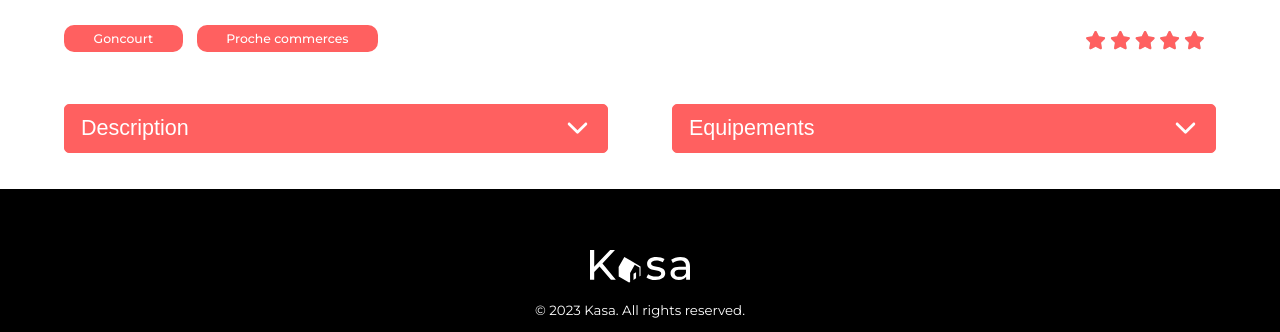
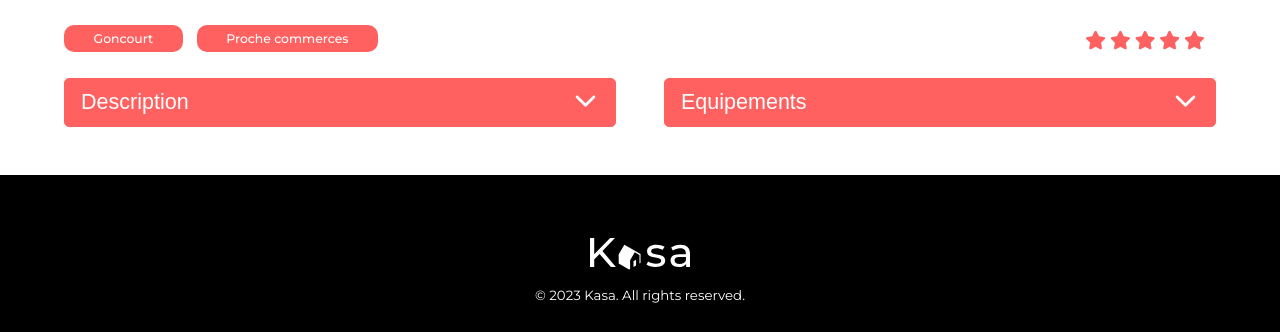
Before and after one commit to csocrate/Rental-properties-app-React, a React (Vite) app: page /propriete/0979876d in a window 1280 px wide. Shown: the part 620-952 px from the top of the page. Built offline with nearby package versions, Linux system fonts and the light colour scheme.

Commit message:
Ref. #14 - Check style, HTML and update them

```diff
--- a/src/assets/scss/abstracts/_variables.scss
+++ b/src/assets/scss/abstracts/_variables.scss
@@ -22,9 +22,8 @@
   $secondary-color:                      #FFF;
   $tertiary-color:                       #000;
 
-  $dark-light:                           lighten($tertiary-color, 30%);
   $gray-light:                           lighten($tertiary-color, 96.47%); // #F6F6F6
-  $gray:                                 lighten($tertiary-color, 80%);
+  $gray:                                 lighten($tertiary-color, 80%); // #CCC
   $cover-light:                          rgba($tertiary-color, .3);
 
   /**
@@ -45,7 +44,7 @@
   $font-size-body:                        $font-size-init;
   $font-style-body:                       normal;
   $font-weight-body:                      400;
-  $line-height-body:                      19px;
+  $line-height-body:                      $line-height-normal * 1.188;
   $color-body:                            $secondary-color;
   $bg-color-body:                         $secondary-color;
 
@@ -101,7 +100,7 @@ $bg-color-footer:                         $tertiary-color;
 // --------------------------------------------------
 
 //== Banner ==
-$bg-color-banner:                         $dark-light;
+$bg-color-banner:                         $primary-color;
 $bg-color-banner-after:                   $cover-light;
 $font-size-h1-banner:                     $font-size-normal * 1.3;
 $font-size-h1-banner-375:                 $font-size-normal * 1.4;
@@ -127,7 +126,7 @@ $font-size-li-accordion-lg:               $font-size-normal * .975;
 $font-size-li-accordion-xl:               $font-size-normal * 1.1;
 $font-size-li-accordion-xxl:              $font-size-normal * 1.15;
 $font-weight-title-accordion:             500;
-$line-height-li-accordion:                1.5;
+$line-height-panel-accordion:             $line-height-normal * 1.5;
 $color-title-accordion:                   $secondary-color;
 $color-li-accordion:                      $primary-color;
 $bg-color-accordion:                      $primary-color;
--- a/src/assets/scss/base/_typography.scss
+++ b/src/assets/scss/base/_typography.scss
@@ -144,7 +144,7 @@
 
   li {
     font-size: $font-size-title-accordion;
-    line-height: $line-height-li-accordion;
+    line-height: $line-height-panel-accordion;
     color: $color-li-accordion;
     list-style: none;
 
--- a/src/assets/scss/pages/_about.scss
+++ b/src/assets/scss/pages/_about.scss
@@ -4,8 +4,8 @@
     flex-direction: column;
     justify-content: center;
     align-items: center;
-    padding-top: 0.875rem;
-    padding-bottom: 0.875rem;
+    padding-top: .875rem;
+    padding-bottom: .875rem;
 
     @media (min-width: $breakpoint-md ) {
       max-width: 80%;
--- a/src/assets/scss/pages/_home.scss
+++ b/src/assets/scss/pages/_home.scss
@@ -2,18 +2,20 @@
   > div {
     display: grid;
     max-width: 100%;
-    margin-top: 2rem;
+    margin-top: 1.25rem;
     margin-bottom: 2rem;
     grid-template-columns: 1fr;
     gap: 1rem;
 
     @media (min-width: $breakpoint-md ) {
       grid-template-columns: 1fr 1fr;
+      margin-top: 1.5rem;
     }
 
     @media (min-width: $breakpoint-lg ) {
       grid-template-columns: 1fr 1fr 1fr;
       gap: 1.5rem;
+      margin-top: 2rem;
       padding: 2rem;
       border-radius: 10px;
       background-color: $bg-color-cards;
--- a/src/assets/scss/pages/_property.scss
+++ b/src/assets/scss/pages/_property.scss
@@ -131,22 +131,25 @@
     display: flex;
     flex-direction: column;
     margin-top: .65rem;
-    margin-bottom: .65rem;
+    margin-bottom: 1.25rem;
 
     @media (min-width: $breakpoint-md ) {
       flex-direction: row;
       justify-content: space-between;
       gap: 2rem;
       width: 100%;
-      margin-bottom: 1rem;
+      margin-top: -.75rem;
+      margin-bottom: 1.75rem;
     }
 
     @media (min-width: $breakpoint-lg ) {
       gap: 3rem;
+      margin-top: -1rem;
     }
 
-    @media (min-width: $breakpoint-lg ) {
+    @media (min-width: $breakpoint-xl ) {
       gap: 4rem;
+      margin-bottom: 2rem;
     }
 
     .accordion {
--- a/src/components/Card/index.jsx
+++ b/src/components/Card/index.jsx
@@ -9,8 +9,8 @@ function Card({title, url, cover}) {
             {title}
           </h2>
           <figure>
-            <Link to = {url}>
-              <img src={cover} alt={title} />
+            <Link to = {url} >
+              <img src={cover} alt={title} loading="lazy"/>
             </Link>
           </figure>
       </article>
--- a/src/components/Footer/index.jsx
+++ b/src/components/Footer/index.jsx
@@ -1,13 +1,14 @@
 import logo_light from "../../assets/images/logo_light.svg";
+import { Link } from "react-router-dom";
 
 function Footer() {
   return (
     <>
       <footer className="footer-site">
         <div>
-          <a href="#">
-            <img src={logo_light} alt="Kasa" width="100" height="auto"/>
-          </a>
+          <Link to="/">
+            <img src={logo_light} alt="Kasa" width="100" height="auto" loading="lazy"/>
+          </Link>
           <small>© 2023 Kasa. All rights reserved.</small>
         </div>
       </footer>
--- a/src/components/Header/index.jsx
+++ b/src/components/Header/index.jsx
@@ -1,4 +1,4 @@
-import {NavLink} from "react-router-dom";
+import {NavLink, Link} from "react-router-dom";
 import logo from "../../assets/images/logo.svg";
 
 function Header() {
@@ -6,9 +6,9 @@ function Header() {
     <>
       <header className="header-site">
         <div>
-          <a href="#">
+          <Link to="/">
             <img src={logo} alt="Kasa" width="100" height="auto"/>
-          </a>
+          </Link>
           <nav>
             <ul>
               <li>
--- a/src/pages/About/index.jsx
+++ b/src/pages/About/index.jsx
@@ -1,6 +1,7 @@
 import Banner from '../../components/Banner';
 import Collapse from '../../components/Collapse';
-import { aboutList } from '../../datas/aboutList'
+import { aboutList } from '../../datas/aboutList';
+import aboutBanner from '../../assets/images/about_banner.jpg';
 
 function About() {
 
@@ -8,7 +9,7 @@ function About() {
     <>
       <Banner
         title = 'A propos'
-        image = 'src/assets/images/about_banner.jpg' />
+        image = {aboutBanner} />
       <div className="about">
         <div>
           {
--- a/src/pages/Home/index.jsx
+++ b/src/pages/Home/index.jsx
@@ -1,6 +1,7 @@
 import Banner from '../../components/Banner';
 import propertiesData from '../../datas/properties.json';
 import Card from '../../components/Card';
+import homeBanner from '../../assets/images/home_banner.jpg';
 
 function Home() {
 
@@ -8,13 +9,13 @@ function Home() {
     <>
       <Banner
         title = 'Chez vous, partout et ailleurs'
-        image = 'src/assets/images/home_banner.jpg' />
+        image = {homeBanner} />
       <div className="cards">
         <div>
           {
-            propertiesData.map((property) =>
+            propertiesData.map((property, index) =>
               <Card
-                key = {property.id}
+                key = {index}
                 title = {property.title}
                 url = {`/propriete/${property.id}`}
                 cover = {property.cover}
```
